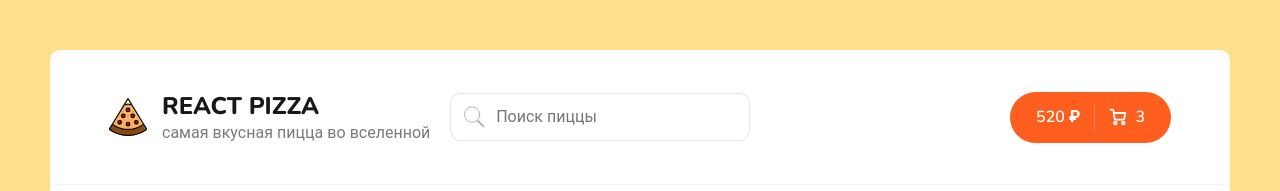
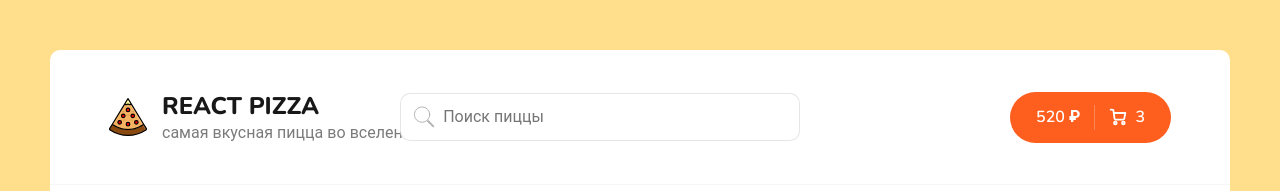
Before and after one commit to bataevoff/ts-pizza, a React (Create React App) app: page / in a window 1280 px wide. Shown: the top 191 px of the page. Built offline with nearby package versions, Linux system fonts and the light colour scheme; no server answers; a web font is replaced by a local one.

Commit message:
added a controlled input

```diff
--- a/src/App.js
+++ b/src/App.js
@@ -4,13 +4,14 @@
 import NotFound from './pages/NotFound';
 import { Routes, Route } from 'react-router-dom'
 import Cart from '../src/pages/Cart'
+import { useState } from 'react';
 
 function App() {
 
-
+  const [searchValue, setSearchValue] = useState('')
   return (
     <div className="wrapper">
-      <Header />
+      <Header searchValue={searchValue} setSearchValue={setSearchValue}/>
       <div className="content">
           <Routes>
             <Route path='/' element={<Home />} />
--- a/src/components/Header.jsx
+++ b/src/components/Header.jsx
@@ -2,7 +2,7 @@
 import { Link } from "react-router-dom";
 import Search from "./Search/Search";
 
-function Header() {
+function Header({ searchValue, setSearchValue }) {
   return (
     <div className="header">
       <div className="container">
@@ -15,7 +15,7 @@
             </div>
           </div>
         </Link>
-        <Search />
+        <Search searchValue={searchValue} setSearchValue={setSearchValue}/>
         <div className="header__cart">
           <Link to="/cart" className="button button--cart">
             <span>520 ₽</span>
--- a/src/components/Search/Search.jsx
+++ b/src/components/Search/Search.jsx
@@ -2,12 +2,11 @@
 
 import styles from "./Search.module.scss";
 
-const Search = () => {
-
+const Search = ({ searchValue, setSearchValue }) => {
   return (
     <div className={styles.root}>
       <svg
-        className={styles.icon}
+        className={styles.searchIcon}
         enable-background="new 0 0 50 50"
         height="50px"
         id="Layer_1"
@@ -38,7 +37,18 @@
           y2="45.5"
         />
       </svg>
-      <input className={styles.input} type="text" placeholder="Поиск пиццы" />
+      <input
+        value={searchValue}
+        onChange={(e) => setSearchValue(e.target.value)}
+        className={styles.input}
+        type="text"
+        placeholder="Поиск пиццы"
+      />
+      {searchValue && (
+        <svg onClick={() => setSearchValue('')} className={styles.clearIcon} viewBox="0 0 20 20" xmlns="http://www.w3.org/2000/svg">
+          <path d="M10 8.586L2.929 1.515 1.515 2.929 8.586 10l-7.071 7.071 1.414 1.414L10 11.414l7.071 7.071 1.414-1.414L11.414 10l7.071-7.071-1.414-1.414L10 8.586z" />
+        </svg>
+      )}
     </div>
   );
 };
--- a/src/components/Search/Search.module.scss
+++ b/src/components/Search/Search.module.scss
@@ -6,22 +6,18 @@
 .input {
   border: 1px solid rgba(0, 0, 0, 0.1);
   padding: 12px 20px;
-  padding-left: 45px;
-  width: 300px;
+  padding-left: 42px;
+  width: 400px;
   border-radius: 10px;
   font-size: 16px;
   transition: all 0.15s ease-in-out;
 
   &:focus {
     border: 1px solid rgba(0, 0, 0, 0.6);
-    -webkit-transition: all .3s ease;
-    -moz-transition: all .3s ease;
-    transition: all .3s ease;
-    width: 400px;
   }
 }
 
-.icon {
+.searchIcon {
   width: 24px;
   height: 24px;
   opacity: 0.3;
@@ -29,3 +25,17 @@
   left: 12px;
   top: 12px;
 }
+
+.clearIcon {
+  width: 18px;
+  height: 18px;
+  opacity: 0.3;
+  position: absolute;
+  right: 15px;
+  top: 15px;
+  cursor: pointer;
+
+  &:hover {
+    opacity: 0.8;
+  }
+}
```
Also changed, not shown: src/assets/svg/close.svg (added), src/assets/svg/delete.svg (added).
